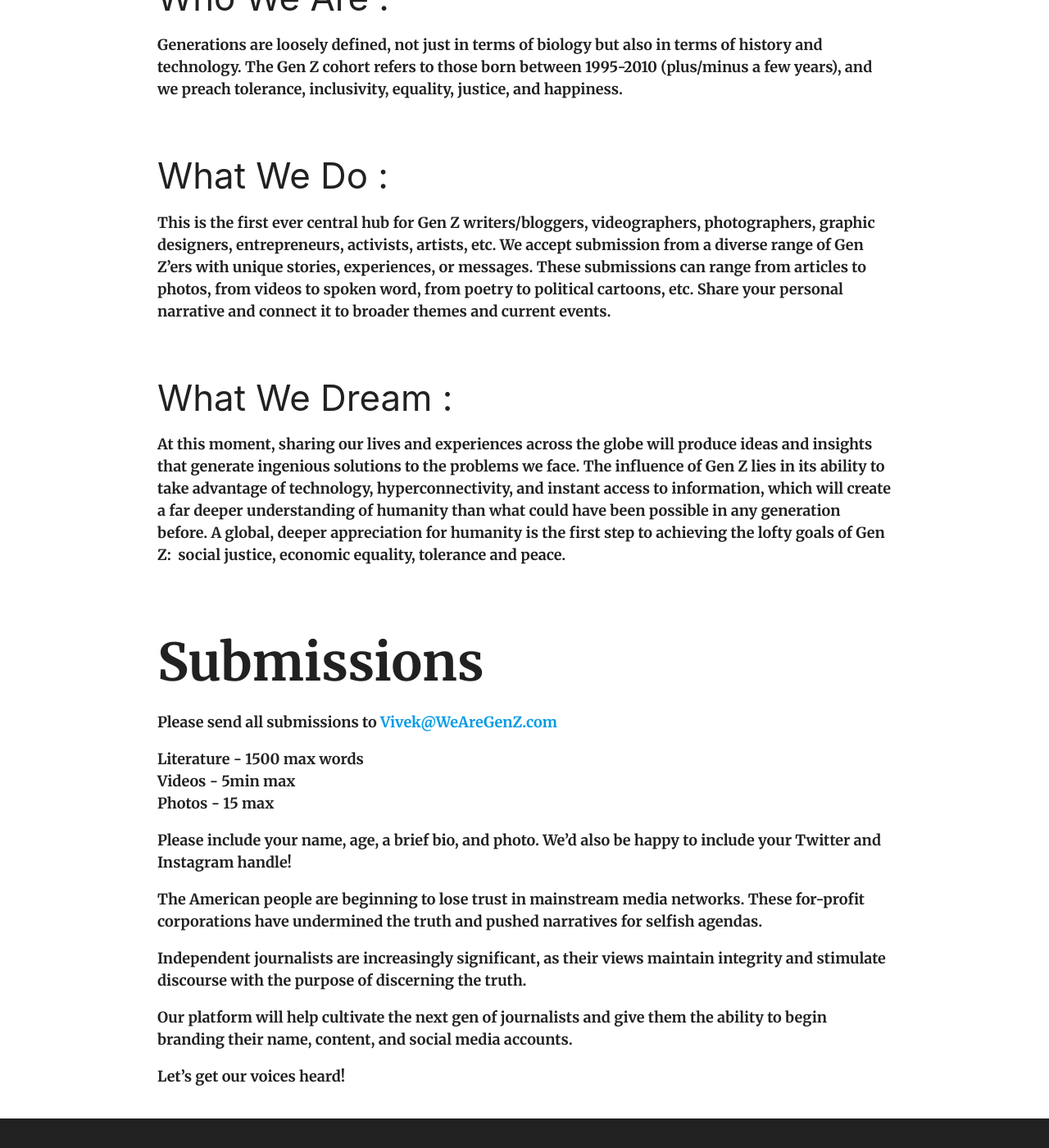
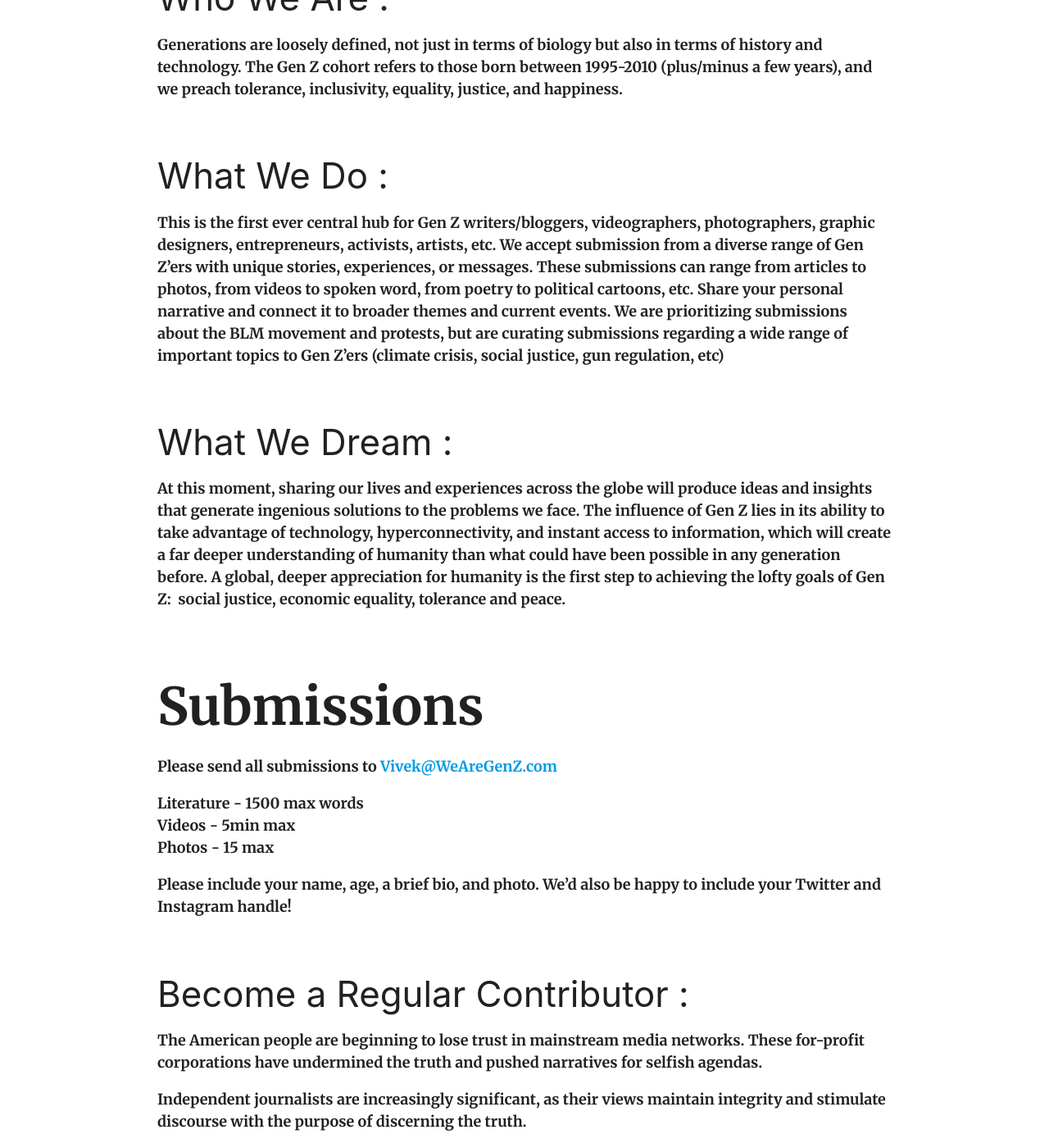
Before and after one commit to wearegenz/wearegenz.github.io, a Jekyll site: the page built from about.md, in a window 1280 px wide and 1400 px high, scrolled down 440 px. Shown: the whole window at 82% size. Built offline with Jekyll 4.4.1, drawn with Linux system fonts in a browser that asks for light colours; some of the changed text lies outside the part shown.

Commit message:
pushing config option

```diff
--- a/_layouts/about.html
+++ b/_layouts/about.html
@@ -11,7 +11,11 @@ layout: default
         <br>
         <h3>What We Do :
         </h3>
-        <p class="merriweather" style="font-size: large;">This is the first ever central hub for Gen Z writers/bloggers, videographers, photographers, graphic designers, entrepreneurs, activists, artists, etc. We accept submission from a diverse range of Gen Z’ers with unique stories, experiences, or messages. These submissions can range from articles to photos, from videos to spoken word, from poetry to political cartoons, etc. Share your personal narrative and connect it to broader themes and current events.
+        <p class="merriweather" style="font-size: large;">This is the first ever central hub for Gen Z writers/bloggers, videographers, photographers, graphic designers, entrepreneurs, activists, artists, etc. We accept submission from a diverse range of Gen Z’ers with unique stories, experiences, or messages.
+            These submissions can range from articles to photos, from videos to spoken word, from poetry to political cartoons, etc.
+            Share your personal narrative and connect it to broader themes and current events.
+            We are prioritizing submissions about the BLM movement and protests, but are curating submissions regarding a wide range of important topics to Gen Z’ers
+            (climate crisis, social justice, gun regulation, etc)
 </p>
         <br>
         <h3>What We Dream :
@@ -32,6 +36,9 @@ layout: default
         <p class="merriweather" style="font-size: large;">
             Please include your name, age, a brief bio, and photo. We’d also be happy to include your Twitter and Instagram handle!
         </p>
+        <br>
+        <h3>Become a Regular Contributor :
+        </h3>
 
         <p class="merriweather" style="font-size: large;">The American people are beginning to lose trust in mainstream media networks.
             These for-profit corporations have undermined the truth and pushed narratives for selfish agendas.
--- a/_layouts/default.html
+++ b/_layouts/default.html
@@ -16,12 +16,12 @@
         <div class="container">
             <div class="nav-content" style="text-align: center;">
                 <a href="{{site.baseurl}}/"><span class="nav-title merriweather" style="padding-bottom: 0; font-size: 500%;"> Generation Z </span></a>
-                <p class="merriweather" style=" font-size: medium;"><i style="font-size: medium;">"Sometimes it falls upon a generation to be great. You can be that great generation." - Nelson Mandela</i>  </p>
+                <p class="merriweather" style=" font-size: medium;"><i style="font-size: medium;">"Sometimes it falls upon a generation to be great. You can be that great generation." - Nelson&nbsp;Mandela</i>  </p>
             </div>
             <div class="nav-wrapper">
-                <a href="{{site.baseurl}}/" class="brand-logo"><span class="logo">Z.</span></a>
-                <ul id="nav-mobile" class="right hide-on-med-and-down">
-                    <li><a href="{{site.baseurl}}/about.html" class="brand-logo merriweather">About</a></li>
+                <a href="{{site.baseurl}}/" class="brand-logo left"><span class="logo">Z.</span></a>
+                <ul id="nav-mobile" class="right">
+                    <li><a href="{{site.baseurl}}/about.html" class="brand-logo right merriweather">About</a></li>
 <!--                    <li><a href="{{site.baseurl}}/all_posts.html">Posts</a></li>-->
 <!--                    <li><a href="collapsible.html">JavaScript</a></li>-->
                 </ul>
--- a/assets/js/index.js
+++ b/assets/js/index.js
@@ -1,7 +1,8 @@
 new WOW().init();
 
-words = ['independent','disruptors', 'confident', 'progressive', 'inclusive', 'tolerant',
-	'entrepreneurs', 'activists', 'leaders', 'innovators', 'world changers'];
+words = ['', 'independent','disruptors', 'confident', 'progressive', 'inclusive', 'tolerant',
+	'entrepreneurs', 'activists', 'leaders', 'innovators', 'world changers', 'Vivek', 'Ben', 'independent','disruptors', 'confident', 'progressive', 'inclusive', 'tolerant',
+	'entrepreneurs', 'activists', 'leaders', 'innovators', 'world changers',];
 
 var i = 0;
 var changeText = setInterval(() => {
```
Also changed, not shown: other parts of _layouts/default.html (+1 -0 lines), 13 other files.
